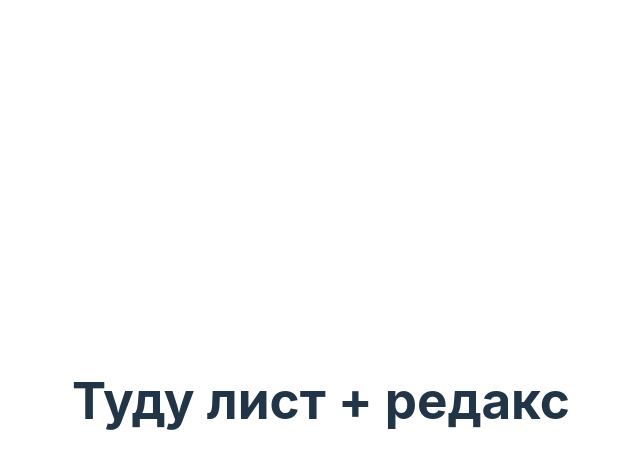
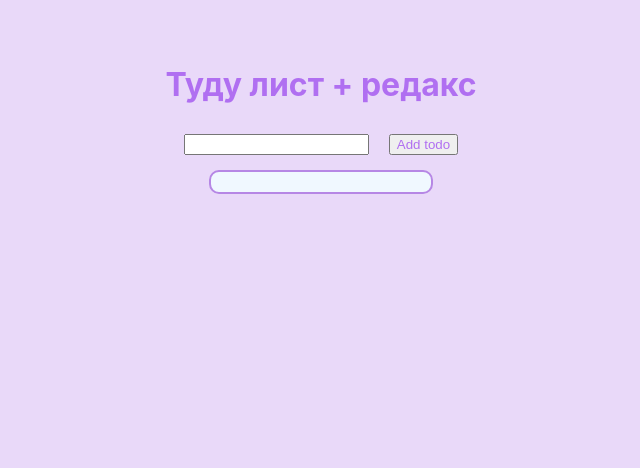
Before and after one commit to yuKalashnikova2/todo-reduxToolkit, a React (Vite) app: page / in a window 1280 px wide. Shown: the top 468 px of the page, without its empty margins (319-959 px from the left). Built offline with nearby package versions, Linux system fonts and the light colour scheme.

Commit message:
feat(styles): add styles for Todo

```diff
--- a/src/App.jsx
+++ b/src/App.jsx
@@ -1,10 +1,39 @@
+import { useState } from 'react'
 import './App.css'
 
 function App() {
+  const [todos, setTodos] = useState([])
+  const [text, setText] = useState('')
+
+  const handleAddTodo = () => {
+    setTodos([
+      ...todos,
+      {
+        id: new Date().toISOString(),
+        text,
+        completed: false,
+      },
+    ])
+    setText('')
+  }
   return (
-    <>
+    <div className="main">
       <h1>Туду лист + редакс</h1>
-    </>
+      <label>
+        <input value={text} onChange={(e) => setText(e.target.value)} />
+        <button onClick={handleAddTodo}> Add todo</button>
+      </label>
+
+      <ul>
+        {todos.map((todo) => (
+          <li key={todo.id}>
+            <input type="checkbox" />
+            <span>{todo.text}</span>
+            <span className='delete'>&times;</span>
+          </li>
+        ))}
+      </ul>
+    </div>
   )
 }
 
--- a/src/index.css
+++ b/src/index.css
@@ -4,66 +4,44 @@
   font-weight: 400;
 
   color-scheme: light dark;
-  color: rgba(255, 255, 255, 0.87);
-  background-color: #242424;
-
+  background-color: rgb(233, 217, 249);
   font-synthesis: none;
   text-rendering: optimizeLegibility;
   -webkit-font-smoothing: antialiased;
   -moz-osx-font-smoothing: grayscale;
   -webkit-text-size-adjust: 100%;
+  color: rgb(176, 111, 241);
 }
 
-a {
-  font-weight: 500;
-  color: #646cff;
-  text-decoration: inherit;
-}
-a:hover {
-  color: #535bf2;
+
+button {
+  margin-left: 20px;
+  color: rgb(176, 111, 241);
+
 }
 
-body {
-  margin: 0;
+input {outline: none;}
+
+ul {
+  display: block;
+  background-color: aliceblue;
+  width: 200px;
+  margin: 15px auto;
+  border: 2px solid rgb(182, 135, 229);
+  border-radius: 10px;
+  padding: 10px;
+
+}
+ul li {
+  list-style-type: none;
   display: flex;
-  place-items: center;
-  min-width: 320px;
-  min-height: 100vh;
+  justify-content: center;
+  align-items: center;
+  gap: 10px
 }
 
-h1 {
-  font-size: 3.2em;
-  line-height: 1.1;
+.delete {
+  color: 'red';
+  margin-left: 10px;
+  cursor: pointer;
 }
-
-button {
-  border-radius: 8px;
-  border: 1px solid transparent;
-  padding: 0.6em 1.2em;
-  font-size: 1em;
-  font-weight: 500;
-  font-family: inherit;
-  background-color: #1a1a1a;
-  cursor: pointer;
-  transition: border-color 0.25s;
-}
-button:hover {
-  border-color: #646cff;
-}
-button:focus,
-button:focus-visible {
-  outline: 4px auto -webkit-focus-ring-color;
-}
-
-@media (prefers-color-scheme: light) {
-  :root {
-    color: #213547;
-    background-color: #ffffff;
-  }
-  a:hover {
-    color: #747bff;
-  }
-  button {
-    background-color: #f9f9f9;
-  }
-}
```
